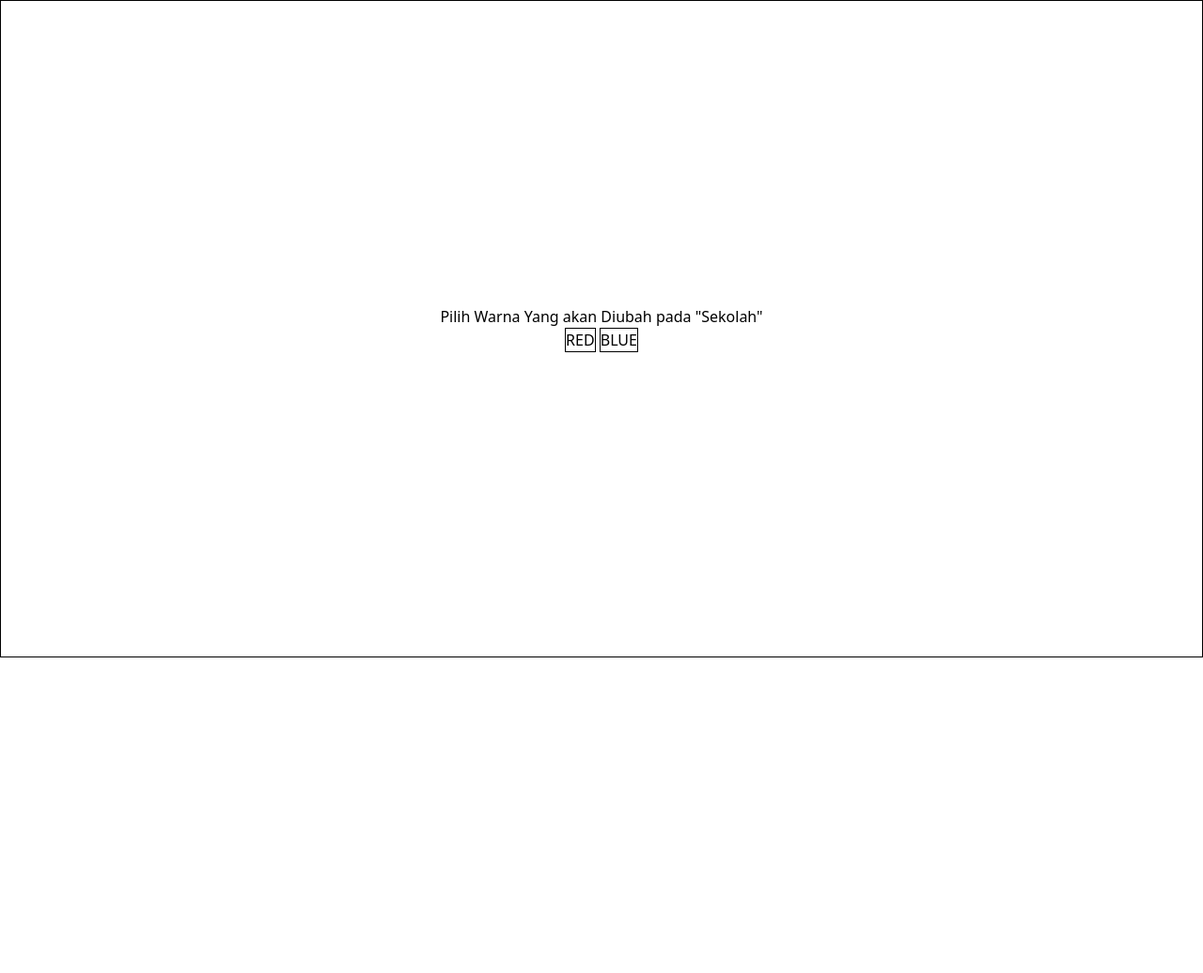
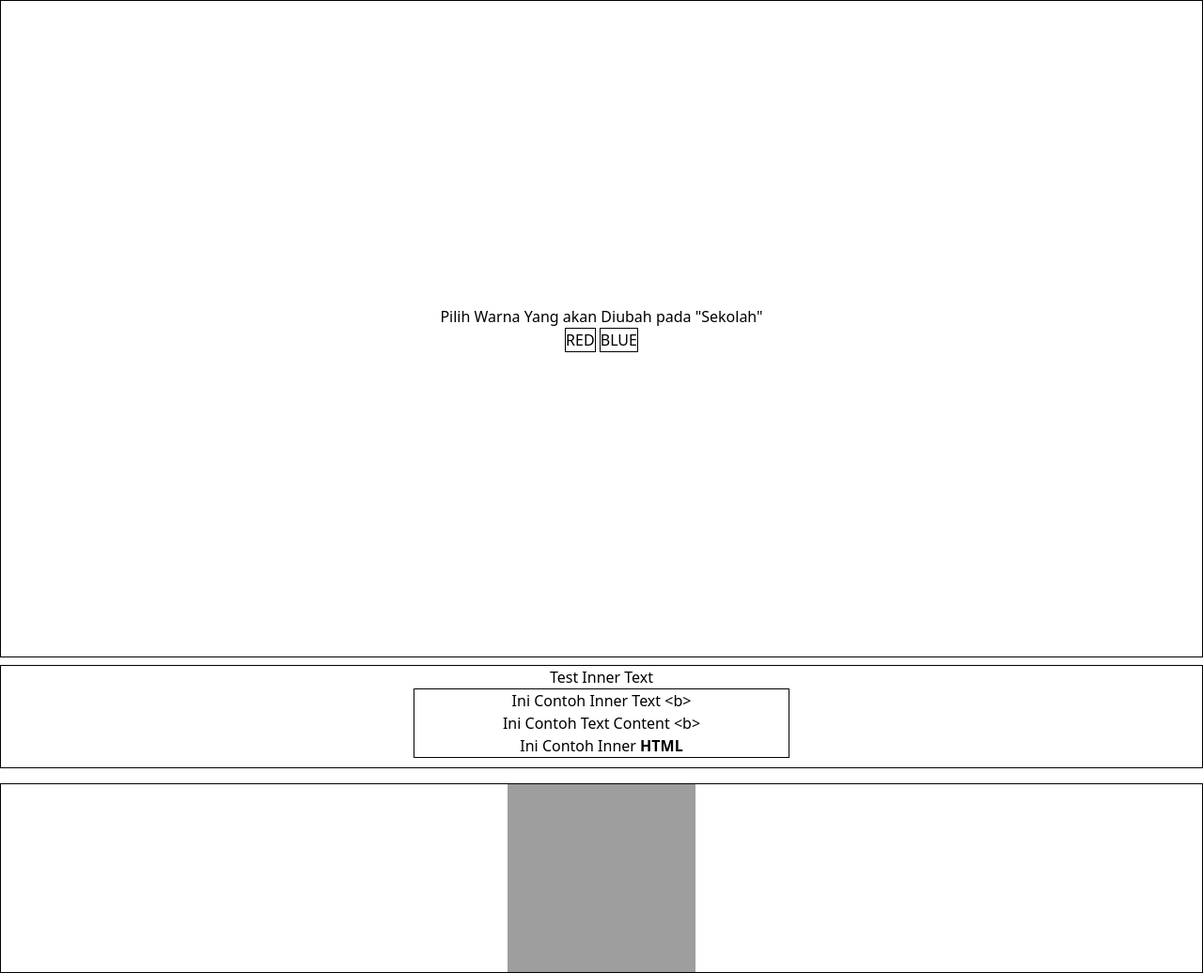
Before and after one commit to MuhammadRamdani121/JavaScript, a plain HTML site: page index.html in a window 1280 px wide. Shown: the whole page at 94% size. Before the commit the page ends 800 px from the top, so only its background shows below. Drawn offline with nearby package versions, Linux system fonts and the light colour scheme; grey boxes are pictures that could not be loaded.

Commit message:
Menambahkan InnerText DOM

```diff
--- a/DOMJavaScript/Elementid.js
+++ b/DOMJavaScript/Elementid.js
@@ -11,3 +11,20 @@ document.querySelectorAll("button").forEach((button) => {
 // selection with DOM
 // by Id
 // const sekolah = document.getElementById("sekolah")
+// by Tag Name
+// const allButton = document.getElementsByTagName(`button`);
+// by ClassName
+// const allClass = document.hetElementsByClassName(``);
+// QuerrySelector
+// const Querry = document.querrySelector(`h1`) // element h1 pertama
+// const Querry = document.querrySelector(`#red`) // element pertama dengan Id bernilai `red`
+// const Querry = document.querrySelector(`.className`) // element pertama dengan className bernilai `className`
+// const Querry = document.querrySelectorALL(`.className`) // element pertama dengan className bernilai `className`
+
+const innerText = document.getElementById(`innerText`);
+const textContent = document.getElementById(`textContent`);
+const innerHtml = document.getElementById(`innerHtml`);
+
+innerText.innerText = `Ini Contoh Inner Text <b>`;
+textContent.textContent = `Ini Contoh Text Content <b>`;
+innerHtml.innerHTML = `Ini Contoh Inner <b>HTML </b>`;
--- a/index.html
+++ b/index.html
@@ -11,7 +11,7 @@
       <section
         class="border-1 flex flex-col justify-center items-center h-[700px]"
       >
-        <p>
+        <p class="aw">
           Pilih Warna Yang akan Diubah pada <span id="sekolah">"Sekolah"</span>
         </p>
         <div>
@@ -19,6 +19,23 @@
           <button onclick="ChangeColor(`red`)" class="border-1">BLUE</button>
         </div>
       </section>
+      <section class="border-1 mt-2 flex flex-col justify-center items-center">
+        <p>Test Inner Text</p>
+        <div class="border-1 w-[400px] mb-[10px]">
+          <p id="innerText" class="text-center">inner Text</p>
+          <p id="textContent" class="text-center">Text Content</p>
+          <p id="innerHtml" class="text-center">Inner Html</p>
+        </div>
+      </section>
+
+      <section class="flex items-center justify-center mt-4 border-1">
+        <img
+          id="gambarAttributes"
+          class="h-[200px] w-[200px]"
+          src="https://images.unsplash.com/photo-1768593049340-6e50351b4b2f?w=500&auto=format&fit=crop&q=60&ixlib=rb-4.1.0&ixid=M3wxMjA3fDB8MHxmZWF0dXJlZC1waG90b3MtZmVlZHw1fHx8ZW58MHx8fHx8"
+          alt=""
+        />
+      </section>
     </main>
     <script src="DOMJavaScript/Elementid.js"></script>
   </body>
```
